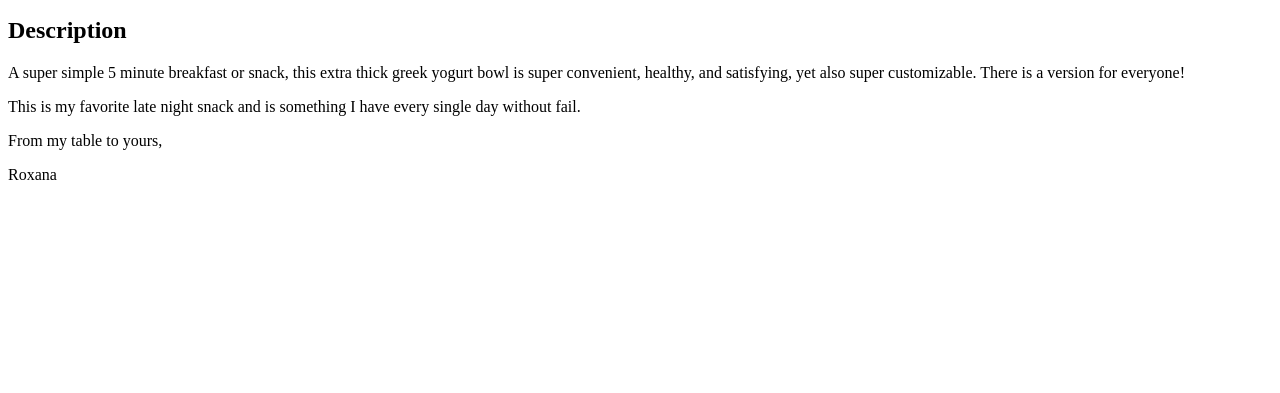
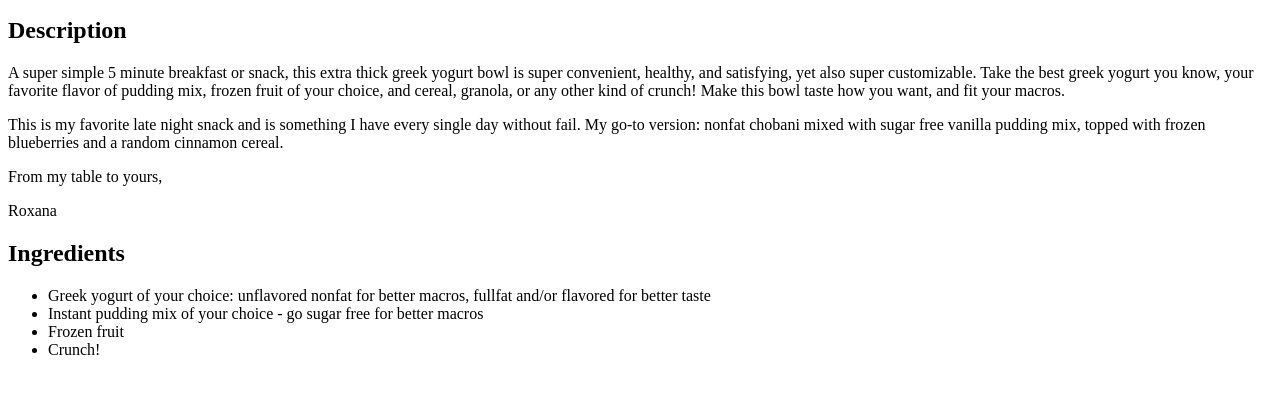
Before and after one commit to roxeg12/odin-recipes, a plain HTML site: page recipes/yogurt.html in a window 1280 px wide. Shown: the part 101-494 px from the top of the page. Drawn offline with Linux system fonts and the light colour scheme.

Commit message:
Write yogurt bowl ingredients

```diff
--- a/recipes/yogurt.html
+++ b/recipes/yogurt.html
@@ -11,12 +11,22 @@
 
     <h2>Description</h2>
     <p>A super simple 5 minute breakfast or snack, this extra thick greek yogurt bowl is super convenient, healthy, and satisfying,
-        yet also super customizable. There is a version for everyone!
+        yet also super customizable. Take the best greek yogurt you know, your favorite flavor of pudding mix, frozen fruit of your choice,
+        and cereal, granola, or any other kind of crunch! Make this bowl taste how you want, and fit your macros.
     </p>
-    <p>This is my favorite late night snack and is something I have every single day without fail.</p>
+    <p>This is my favorite late night snack and is something I have every single day without fail. My go-to version: nonfat chobani
+        mixed with sugar free vanilla pudding mix, topped with frozen blueberries and a random cinnamon cereal.
+    </p>
     <p>From my table to yours,</p>
     <p>Roxana</p>
 
+    <h2>Ingredients</h2>
+    <ul>
+        <li>Greek yogurt of your choice: unflavored nonfat for better macros, fullfat and/or flavored for better taste</li>
+        <li>Instant pudding mix of your choice - go sugar free for better macros</li>
+        <li>Frozen fruit</li>
+        <li>Crunch!</li>
 
+    </ul>
 </body>
 </html>
```
